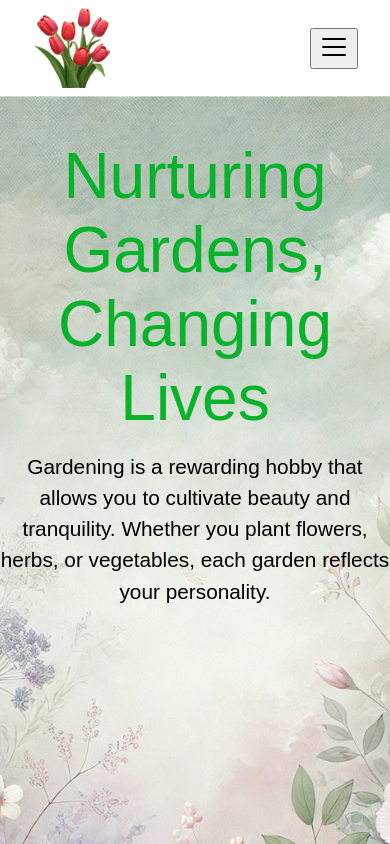
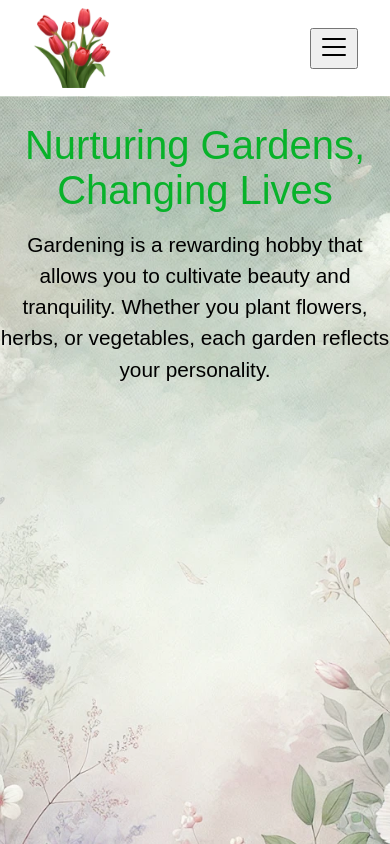
Before and after one commit to Vineethaveerapu/garden, a React (Vite) app: page / in a window 390 px wide. Shown: the top 844 px of the page. Built offline with nearby package versions, Linux system fonts and the light colour scheme.

Commit message:
changed font size for mainHomeContent

```diff
--- a/src/components/MainHome/MainHome.module.css
+++ b/src/components/MainHome/MainHome.module.css
@@ -3,7 +3,7 @@
   background-repeat: no-repeat;
   background-size: cover;
   background-position: center;
-  height: 100vh;
+  min-height: 100vh;
   width: 100vw;
   display: flex;
   flex-direction: column;
@@ -23,6 +23,10 @@
   font-weight: 400;
   color: var(--primary-color);
   margin-bottom: 1rem;
+
+  @media (max-width: 768px) {
+    font-size: 2.5rem;
+  }
 }
 
 .mainHomeContent p {
@@ -75,7 +79,6 @@
 @media (max-width: 768px) {
   .taskItem {
     flex-direction: column;
-    height: 100%;
   }
 
   .mainHomeContent {
```
